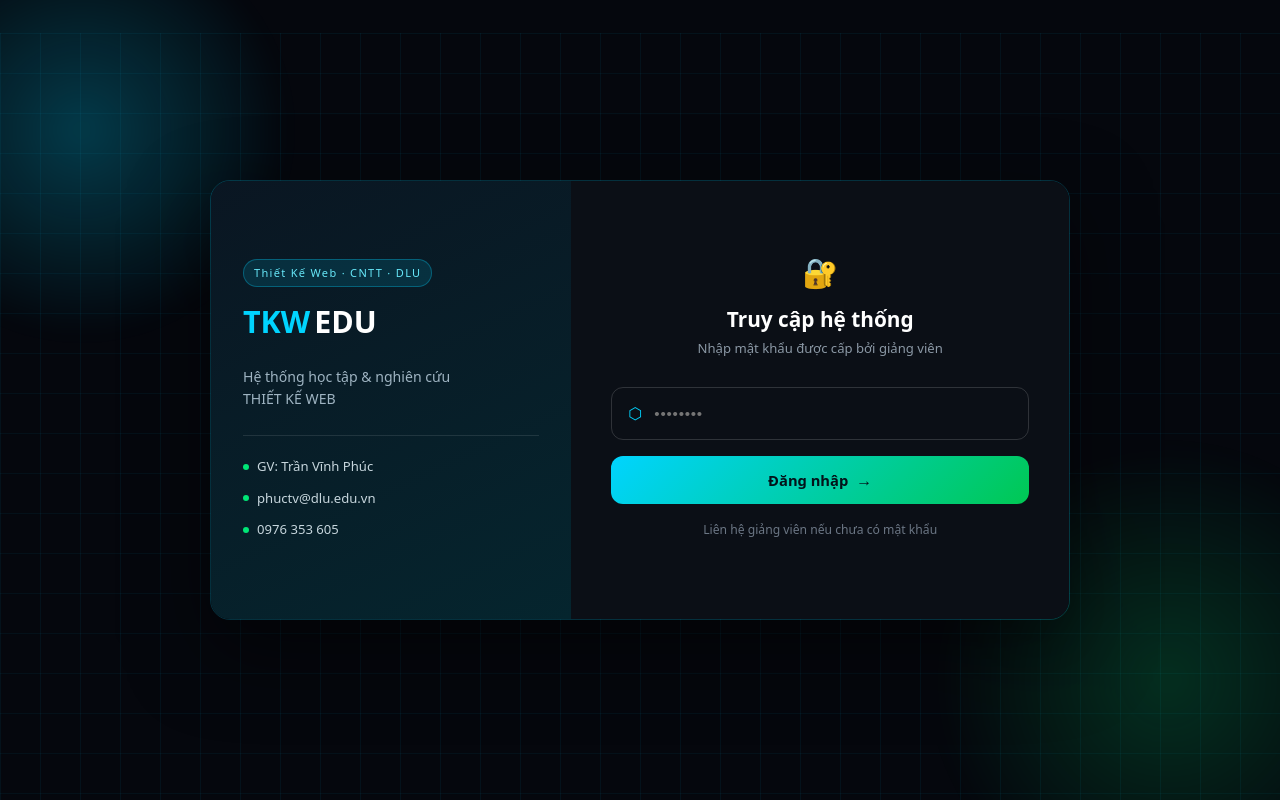
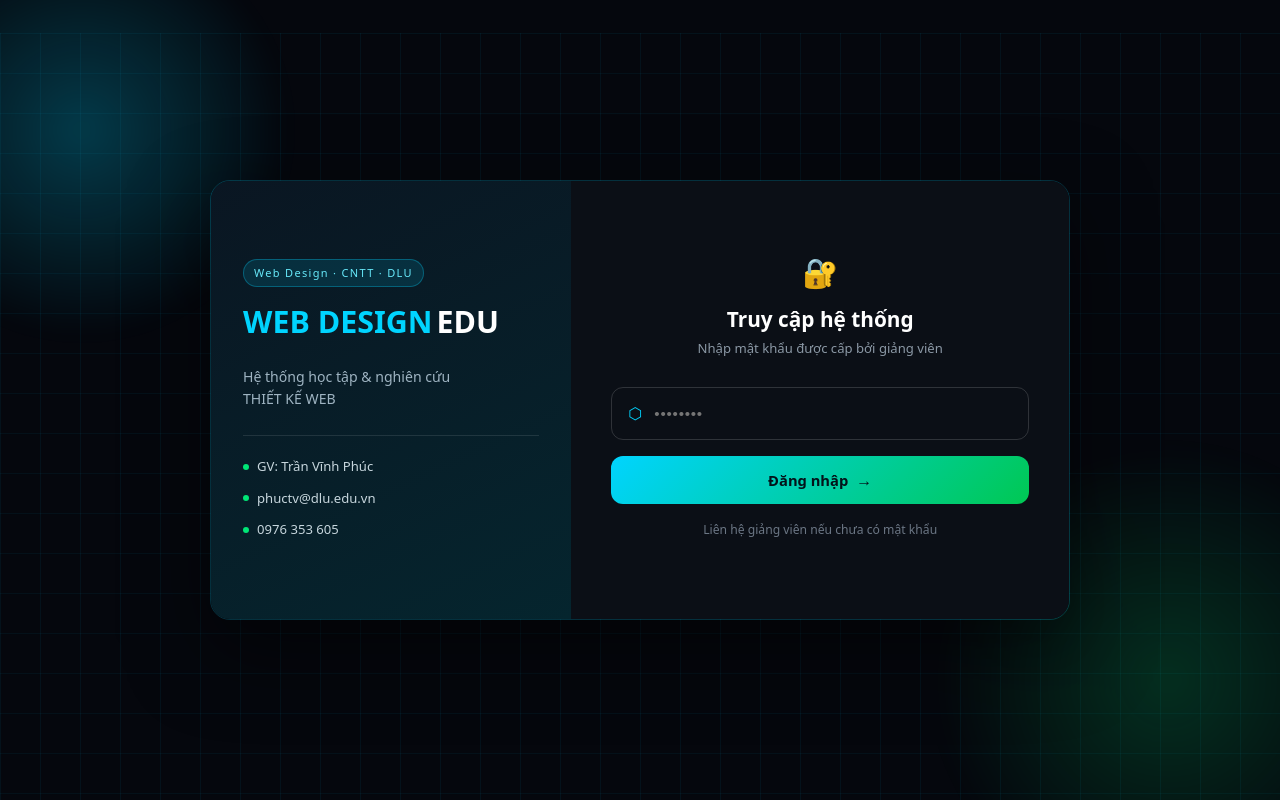
Before and after one commit to phuctran2510/webdesign-2026, a React (Vite) app: page / in a window 1280 px wide. Built offline with nearby package versions, Linux system fonts and the light colour scheme.

Commit message:
Thêm màn hình đăng nhập

```diff
--- a/src/App.jsx
+++ b/src/App.jsx
@@ -110,9 +110,9 @@ function Login({ onLogin }) {
       <div style={S.card}>
         {/* Left — branding */}
         <div style={S.left}>
-          <div style={S.badge}>Thiết Kế Web · CNTT · DLU</div>
+          <div style={S.badge}>Web Design · CNTT · DLU</div>
           <div style={S.logo}>
-            <span style={S.logoAccent}>TKW</span>
+            <span style={S.logoAccent}>WEB DESIGN</span>
             <span style={S.logoMain}>EDU</span>
           </div>
           <p style={S.tagline}>Hệ thống học tập &amp; nghiên cứu<br />THIẾT KẾ WEB</p>
```
